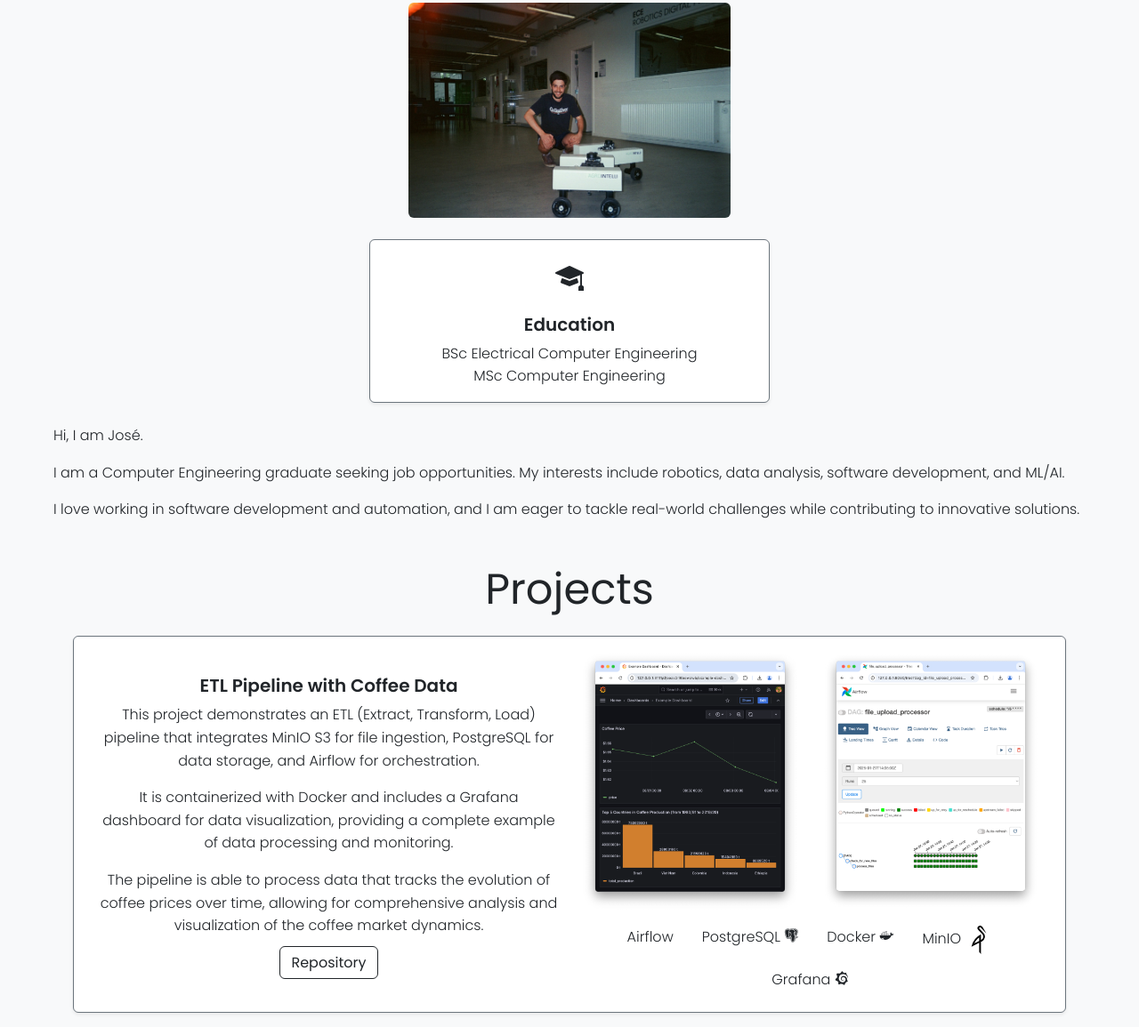
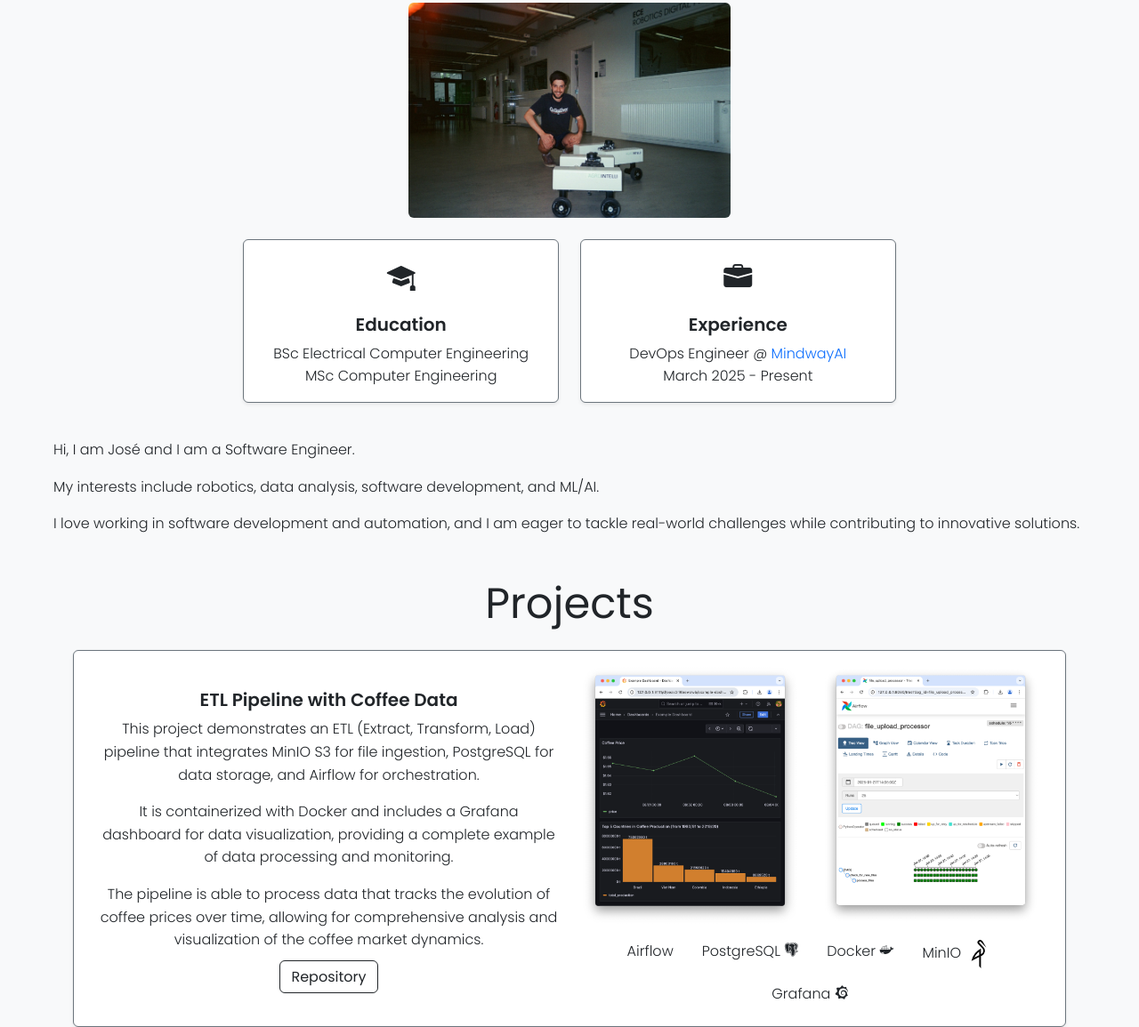
Before and after one commit to zemendes1/zemendes1.github.io, a plain HTML site: page index.html in a window 1280 px wide. Shown: the part 901-2056 px from the top of the page at 89% size. Drawn offline with nearby package versions, Linux system fonts and the light colour scheme; some icons are missing.

Commit message:
Update Website

```diff
--- a/index.html
+++ b/index.html
@@ -102,8 +102,8 @@
 
             <div class="container my-4">
                 <div class="row justify-content-center">
-                    <div class="col-10 col-md-7 col-lg-5">
-                        <div class="card text-center border-secondary shadow-sm">
+                    <div class="col-10 col-md-5 col-lg-4 mb-3">
+                        <div class="card text-center border-secondary shadow-sm h-100">
                             <div class="card-body">
                                 <div class="mb-3">
                                     <i class="bi bi-mortarboard-fill" style="font-size: 2rem;"></i>
@@ -114,13 +114,27 @@
                             </div>
                         </div>
                     </div>
+                    <div class="col-10 col-md-5 col-lg-4 mb-3">
+                        <div class="card text-center border-secondary shadow-sm h-100">
+                            <div class="card-body">
+                                <div class="mb-3">
+                                    <i class="bi bi-briefcase-fill" style="font-size: 2rem;"></i>
+                                </div>
+                                <h5 class="card-title fw-bold">Experience</h5>
+                                <p class="card-text">DevOps Engineer @ <a href="https://mindway.ai/"
+                                        class="text-decoration-none text-highlight">MindwayAI</a> <br>March 2025 -
+                                    Present
+                                </p>
+                            </div>
+                        </div>
+                    </div>
                 </div>
             </div>
         </div>
 
 
-        <p>Hi, I am José.</p>
-        <p>I am a Computer Engineering graduate seeking job opportunities. My interests include robotics, data
+        <p>Hi, I am José and I am a Software Engineer.</p>
+        <p>My interests include robotics, data
             analysis, software development, and ML/AI.</p>
 
         <p>I love working in software development and automation, and I am eager to tackle real-world
@@ -334,7 +348,7 @@
         <ul class="skill-list list-group list-group-horizontal">
             <li class="list-group-item">Python <i class="devicon-python-plain"></i></li>
             <li class="list-group-item">Java <i class="devicon-java-plain"></i></li>
-            <li class="list-group-item">C <i class="devicon-c-plain"></i></li>
+            <li class="list-group-item">C (Programming Language) <i class="devicon-c-plain"></i></li>
             <li class="list-group-item">PostgreSQL <i class="devicon-postgresql-plain"></i></li>
             <li class="list-group-item">Matlab <i class="devicon-matlab-plain"></i></li>
             <li class="list-group-item">HTML <i class="devicon-html5-plain"></i></li>
@@ -347,6 +361,9 @@
             <li class="list-group-item">Git <i class="devicon-git-plain"></i></li>
             <li class="list-group-item">Grafana <i class="devicon-grafana-plain"></i></li>
             <li class="list-group-item">Docker <i class="devicon-docker-plain"></i></li>
+            <li class="list-group-item">Terraform <i class="devicon-terraform-plain"></i></li>
+            <li class="list-group-item">AWS <i class="devicon-amazonwebservices-plain-wordmark"></i></li>
+            <li class="list-group-item">GitHub Actions <i class="devicon-githubactions-plain"></i></li>
             <li class="list-group-item">Pytorch <i class="devicon-pytorch-original"></i></li>
             <li class="list-group-item">Pandas <i class="devicon-pandas-plain"></i></li>
             <li class="list-group-item">ROS2 <i class="devicon-ros-original"></i></li>
```
